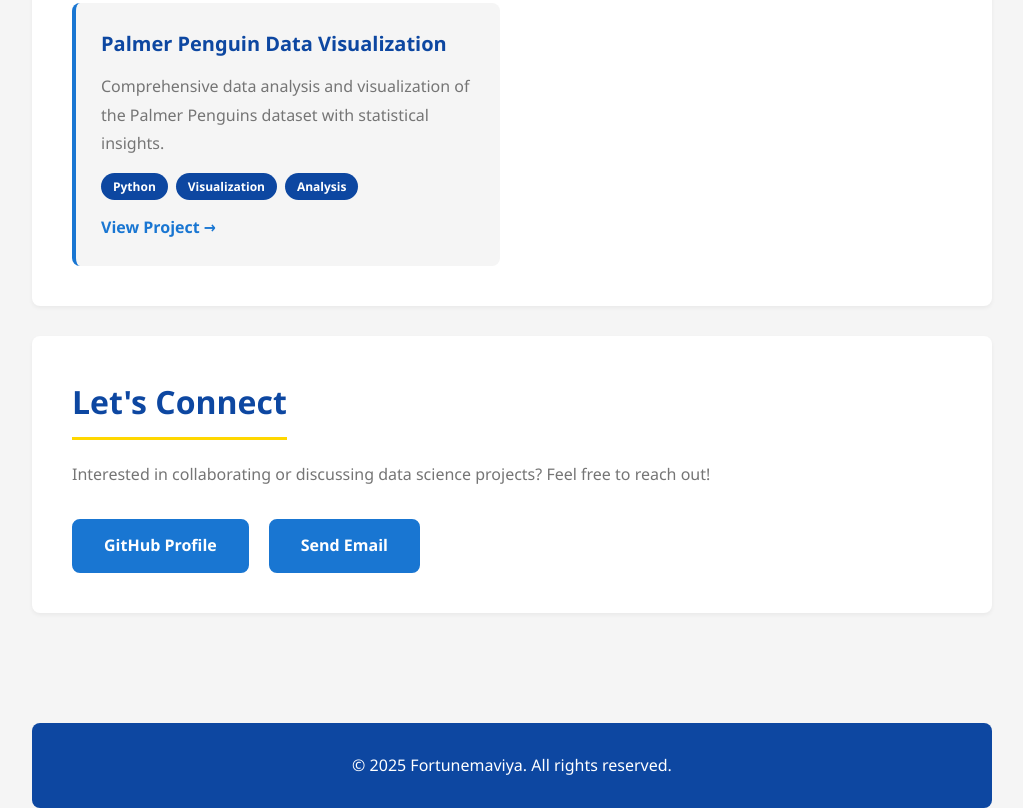
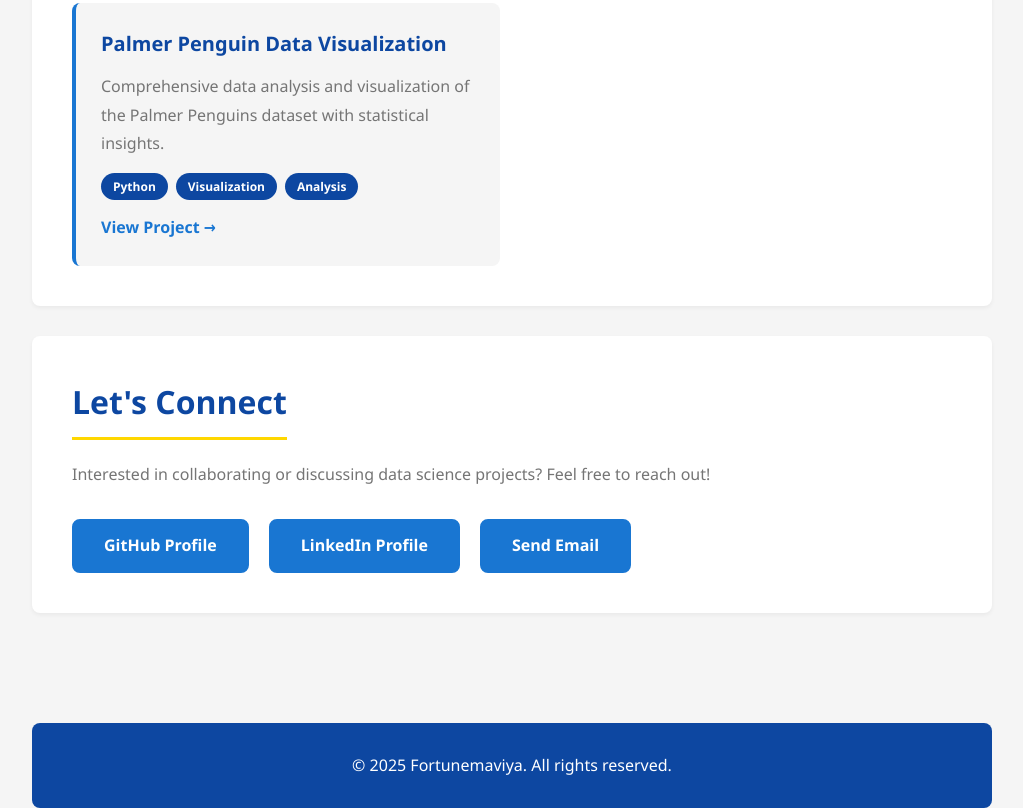
Before and after one commit to fortunemaviya/fortunemaviya.github.io, a plain HTML site: page index.html in a window 1280 px wide. Shown: the part 1855-2663 px from the top of the page, without its empty margins (128-1151 px from the left). Drawn offline with Linux system fonts and the light colour scheme.

Commit message:
Add LinkedIn profile link to CV

```diff
--- a/index.html
+++ b/index.html
@@ -15,6 +15,7 @@
                 <p class="subtitle">Data Science & Machine Learning Enthusiast</p>
                 <div class="social-links">
                     <a href="https://github.com/fortunemaviya" target="_blank">GitHub</a>
+                    <a href="https://www.linkedin.com/in/fortune-maviya-56b3b3a5" target="_blank">LinkedIn</a>
                     <a href="mailto:fortunemaviya@email.com">Email</a>
                 </div>
             </div>
@@ -132,7 +133,8 @@
                 <p>Interested in collaborating or discussing data science projects? Feel free to reach out!</p>
                 <div class="contact-links">
                     <a href="https://github.com/fortunemaviya" class="btn">GitHub Profile</a>
-                    <a href="mailto:your-email@example.com" class="btn">Send Email</a>
+                    <a href="https://www.linkedin.com/in/fortune-maviya-56b3b3a5" class="btn">LinkedIn Profile</a>
+                    <a href="mailto:fortunemaviya@email.com" class="btn">Send Email</a>
                 </div>
             </section>
         </main>
```
